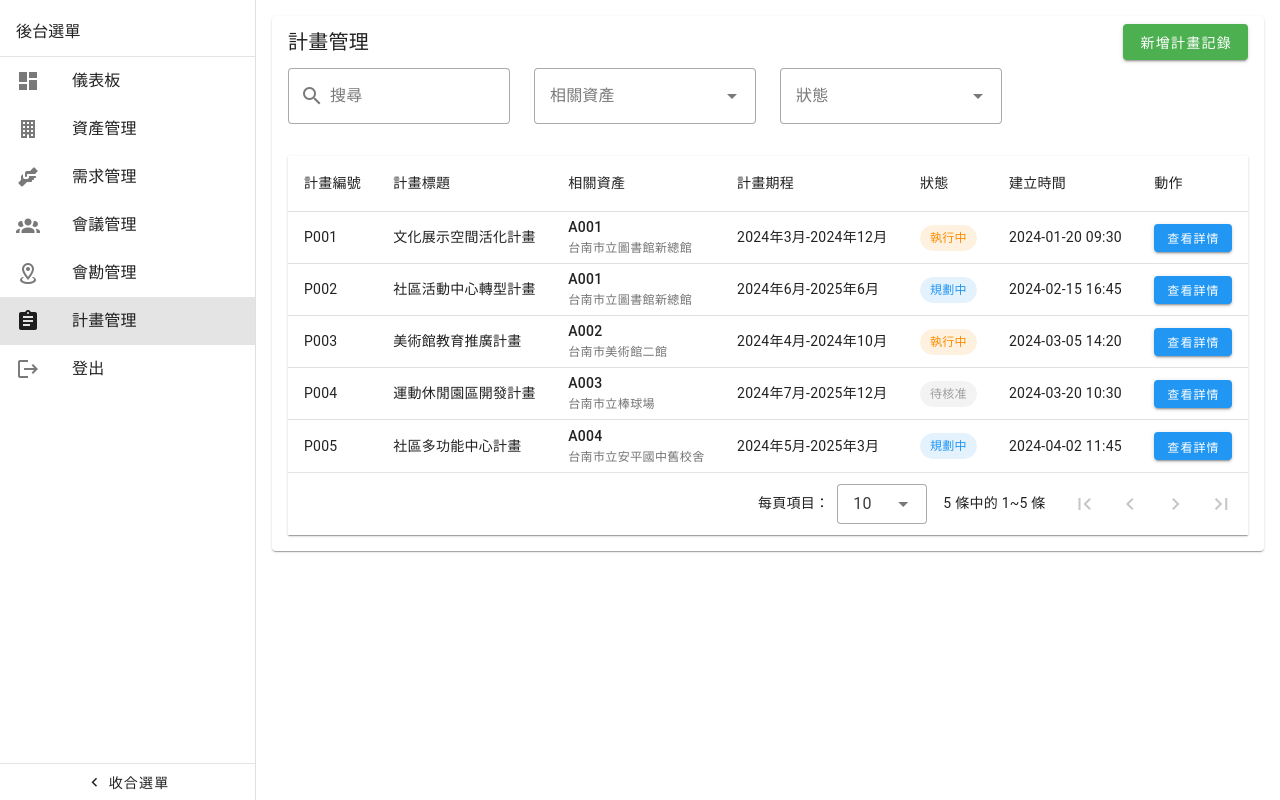
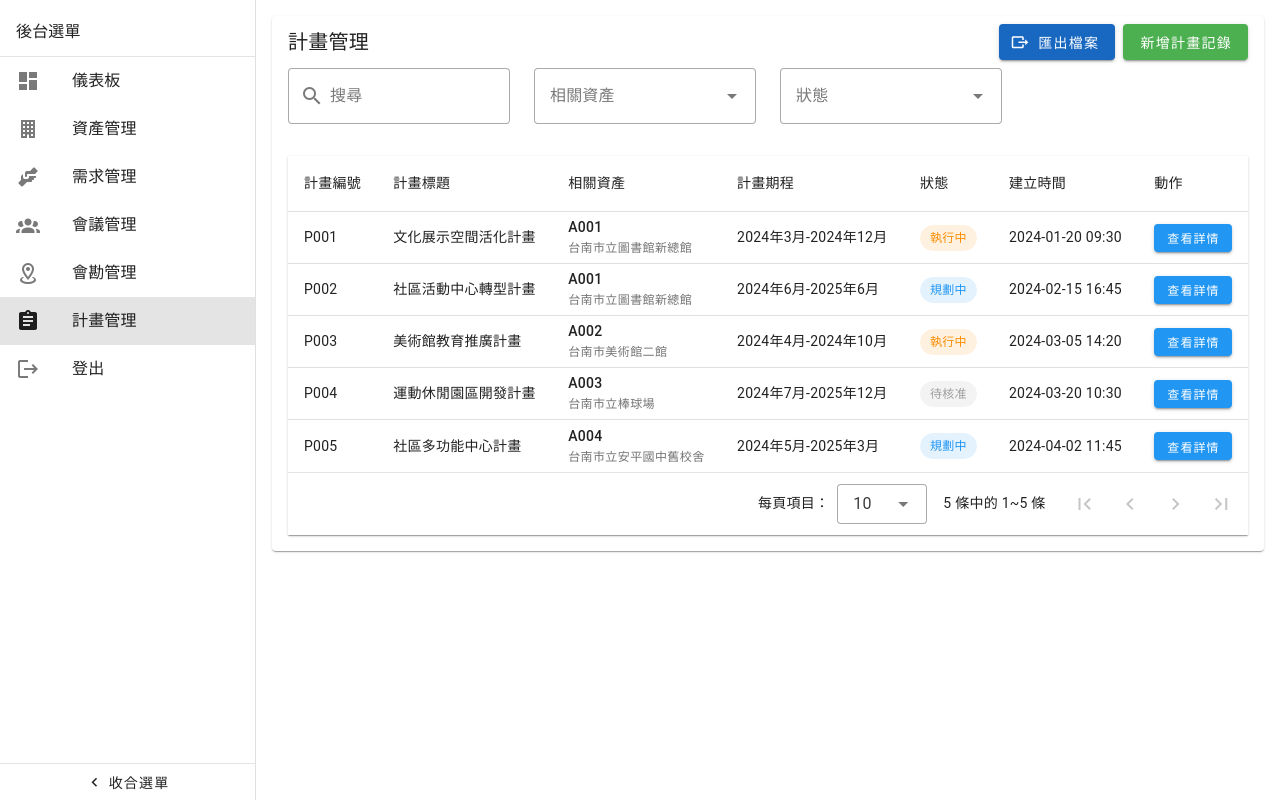
Before and after one commit to mick66145/public-property, a Vue app: page /dashboard/PlanManage in a window 1280 px wide. Built offline with nearby package versions, Linux system fonts and the light colour scheme; a small style sheet from the web is missing.

Commit message:
style: 匯出檔案按鈕

```diff
--- a/src/pages/back/DemandManage.vue
+++ b/src/pages/back/DemandManage.vue
@@ -168,7 +168,7 @@ function formatCurrency(value) {
     <v-card-title class="text-h6 d-flex align-center justify-space-between">
       <span>需求管理</span>
       <div>
-        <v-btn color="info" prepend-icon="mdi-file-pdf-box">匯出 PDF</v-btn>
+        <v-btn color="info" prepend-icon="mdi-export">匯出檔案</v-btn>
       </div>
     </v-card-title>
     <v-card-text>
--- a/src/pages/back/PlanManage.vue
+++ b/src/pages/back/PlanManage.vue
@@ -400,7 +400,10 @@ const relatedMeetings = computed(() => {
   <v-card>
     <v-card-title class="text-h6 d-flex align-center justify-space-between">
       <span>計畫管理</span>
-      <v-btn color="success" @click="openAddDialog">新增計畫記錄</v-btn>
+      <div>
+        <v-btn color="primary" class="mr-2" prepend-icon="mdi-export">匯出檔案</v-btn>
+        <v-btn color="success" @click="openAddDialog">新增計畫記錄</v-btn>
+      </div>
     </v-card-title>
     <v-card-text>
       <v-row class="mb-5">
```
